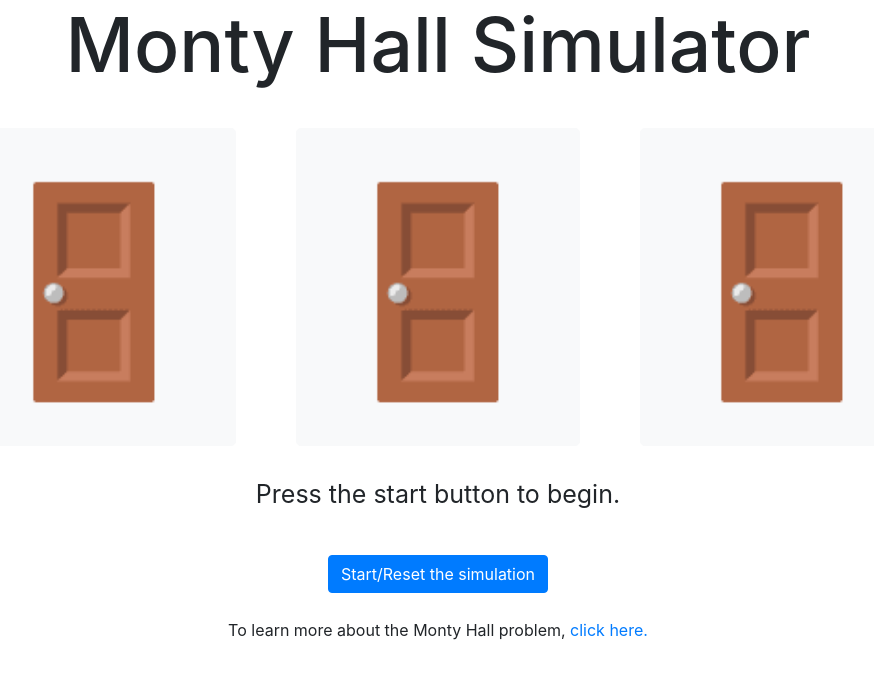
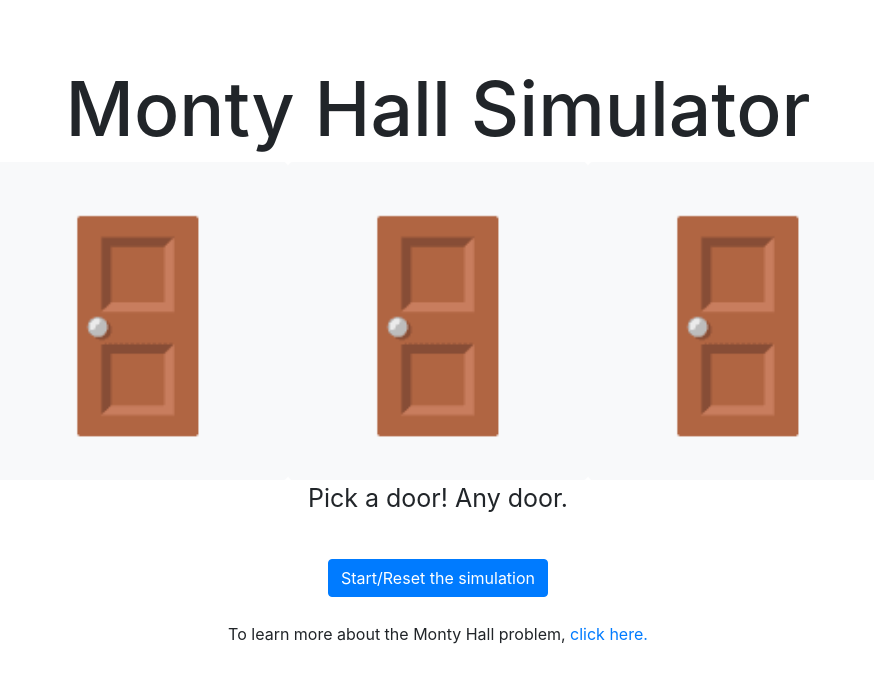
Before and after one commit to ma-ray/Monty-Hall-Simulator, a React (Create React App) app: page / in a window 1280 px wide. Shown: the top 682 px of the page, without its empty margins (202-1076 px from the left). Built offline with nearby package versions, Linux system fonts and the light colour scheme.

Commit message:
fixed some CSS and updated the state

```diff
--- a/src/App.css
+++ b/src/App.css
@@ -1,5 +1,6 @@
 .App {
-  text-align: center;
+    margin-top: 5%;
+    text-align: center;
 }
 
 .door {
@@ -7,3 +8,7 @@
     height: auto;
     font-size: 50px;
 }
+
+.doors button {
+    width: 300px;
+}
--- a/src/App.js
+++ b/src/App.js
@@ -8,7 +8,7 @@ function Door(props) {
         <Button
         variant="light"
         onClick={props.onClick}
-        size="lg" style={{fontSize: 200, margin: 30}}
+        size="lg" style={{fontSize: 200}}
         >{props.value}</Button>
     )
 }
@@ -23,6 +23,9 @@ class App extends React.Component {
             stage: 0,
             status: "Press the start button to begin.",
         }
+    }
+
+    componentDidMount() {
         this.generateGame();
     }
 
```
